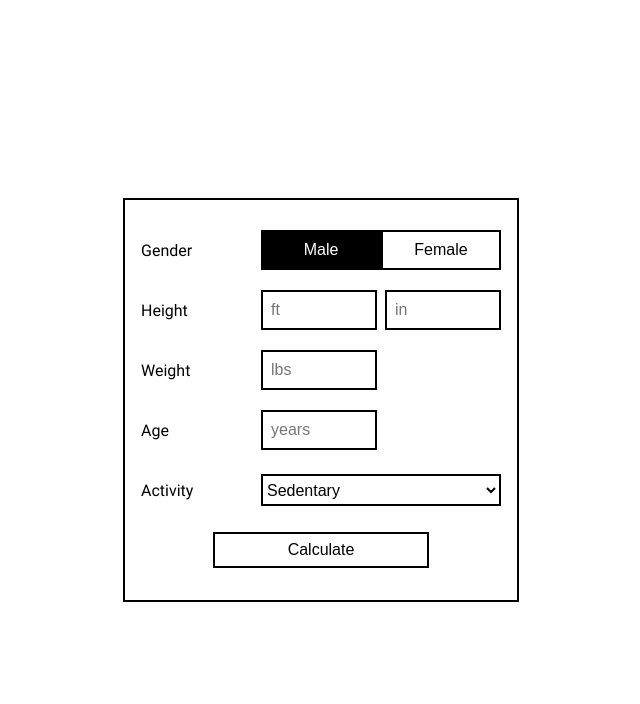
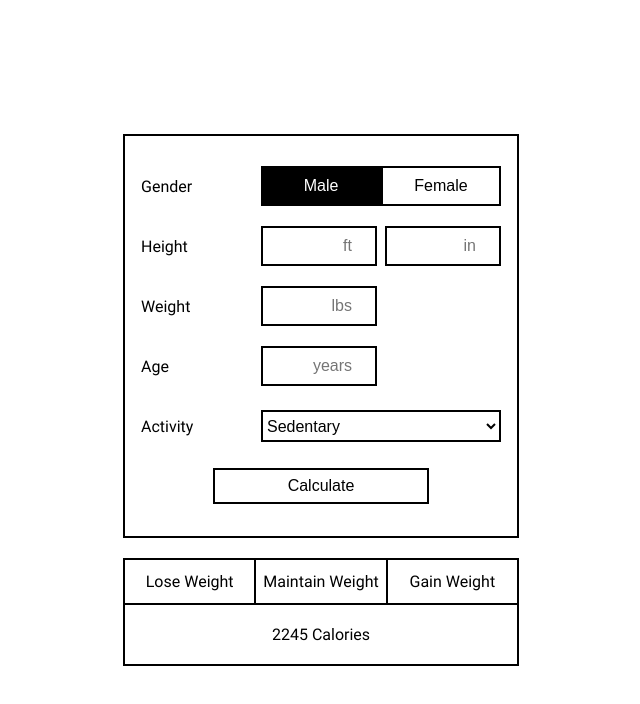
Before and after one commit to mbchoa/warmup, a React (Create React App) app in the folder web/: page /macros in a window 1280 px wide. Shown: the top 704 px of the page, without its empty margins (319-959 px from the left). Built offline with nearby package versions, Linux system fonts and the light colour scheme.

Commit message:
Add static Result component

```diff
--- /dev/null
+++ b/web/src/components/Macros/Result.js
@@ -0,0 +1,18 @@
+import React from 'react';
+
+const Result = () => {
+  return (
+    <div className="result">
+      <ul className="result__tabs">
+        <li className="result__tab">Lose Weight</li>
+        <li className="result__tab">Maintain Weight</li>
+        <li className="result__tab">Gain Weight</li>
+      </ul>
+      <div className="result__content">
+        2245 Calories
+      </div>
+    </div>
+  );
+};
+
+export default Result;
--- a/web/src/components/Macros/index.js
+++ b/web/src/components/Macros/index.js
@@ -4,12 +4,14 @@ import classNames from 'classnames';
 import { FEMALE, MALE } from '../../constants';
 
 import FieldGroup from './FieldGroup';
+import Result from './Result';
 
 const Macros = () => {
   const [gender, setGender] = useState(MALE);
 
   return (
     <div className="macros">
+      <div className="macros__form">
         <FieldGroup block="gender" label="Gender">
           <button
             className={classNames(
@@ -53,6 +55,10 @@ const Macros = () => {
           <button className="macros__submit">Calculate</button>
         </div>
       </div>
+      <div className="macros__result">
+        <Result />
+      </div>
+    </div>
   );
 };
 
--- a/web/src/index.scss
+++ b/web/src/index.scss
@@ -6,6 +6,7 @@
 
 @import 'styles/app';
 @import 'styles/home';
+@import 'styles/result';
 @import 'styles/macros';
 @import 'styles/warmup-input';
 @import 'styles/workouts';
--- a/web/src/styles/_macros.scss
+++ b/web/src/styles/_macros.scss
@@ -1,4 +1,5 @@
 .macros {
+  &__form {
     border: 2px solid $primary;
     display: grid;
     grid-template-columns: 360px;
@@ -16,6 +17,7 @@
       display: flex;
       height: 40px;
       padding: 10px 0;
+    }
   }
 
   &__gender {
@@ -66,6 +68,10 @@
     outline: none;
     padding: 8px;
     width: 40%;
+
+    &::placeholder {
+      text-align: right;
+    }
   }
 
   &__select {
--- /dev/null
+++ b/web/src/styles/_result.scss
@@ -0,0 +1,26 @@
+.result {
+  border: 2px solid $primary;
+  margin-top: 20px;
+
+  &__tabs {
+    border-bottom: 2px solid $primary;
+    display: flex;
+    list-style-type: none;
+  }
+
+  &__tab {
+    display: inline-block;
+    flex: 1;
+    padding: 12px 0;
+    text-align: center;
+
+    &:not(:first-child) {
+      border-left: 2px solid $primary;
+    }
+  }
+
+  &__content {
+    padding: 20px 16px;
+    text-align: center;
+  }
+}
```
Lines whose indentation alone changed are shown as unchanged.
